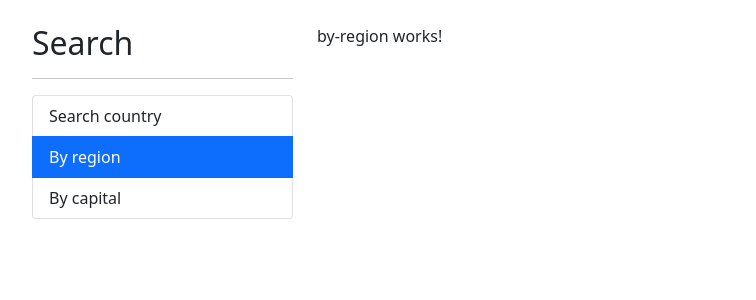
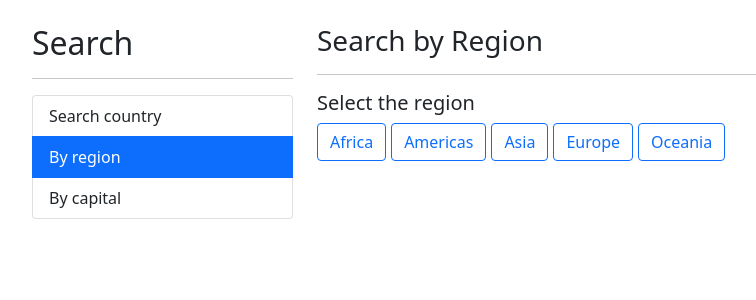
Before and after one commit to jorgeramos2068/angular-app-10-countries, an Angular app: page /region in a window 1280 px wide. Shown: the top 300 px of the page, without its empty margins (50-806 px from the left). Built offline with nearby package versions, Linux system fonts and the light colour scheme.

Commit message:
Add functionality to search countries by region

```diff
--- a/src/app/countries/pages/by-region/by-region.component.html
+++ b/src/app/countries/pages/by-region/by-region.component.html
@@ -1 +1,24 @@
-<p>by-region works!</p>
+<h3>
+  Search by Region <small>{{ activeRegion | titlecase }}</small>
+</h3>
+<hr />
+
+<h5>Select the region</h5>
+<div class="row">
+  <div class="col">
+    <button
+      *ngFor="let region of regions"
+      class="mr-1"
+      [class]="getCSSClass(region)"
+      (click)="activateRegion(region)"
+    >
+      {{ region | titlecase }}
+    </button>
+  </div>
+</div>
+
+<div *ngIf="countries.length" class="row">
+  <div class="col">
+    <app-country-table [countries]="countries"></app-country-table>
+  </div>
+</div>
--- a/src/app/countries/pages/by-region/by-region.component.ts
+++ b/src/app/countries/pages/by-region/by-region.component.ts
@@ -1,16 +1,44 @@
-import { Component, OnInit } from '@angular/core';
+import { Component } from '@angular/core';
+import { CountriesService } from '../../services/countries.service';
+import { Country } from '../../interfaces/countries.interface';
 
 @Component({
   selector: 'app-by-region',
   templateUrl: './by-region.component.html',
-  styles: [
-  ]
 })
-export class ByRegionComponent implements OnInit {
+export class ByRegionComponent {
+  public regions: string[] = [
+    'africa',
+    'americas',
+    'asia',
+    'europe',
+    'oceania',
+  ];
+  public activeRegion: string = '';
+  public countries: Country[] = [];
 
-  constructor() { }
+  constructor(private countriesService: CountriesService) {}
 
-  ngOnInit(): void {
+  getCSSClass(region: string): string {
+    return region === this.activeRegion
+      ? 'btn btn-primary'
+      : 'btn btn-outline-primary';
   }
 
+  activateRegion(region: string): void {
+    if (region === this.activeRegion) {
+      return;
+    }
+    this.activeRegion = region;
+    this.countries = [];
+    this.countriesService.searchByRegion(this.activeRegion).subscribe({
+      next: (respCountries: Country[]) => {
+        this.countries = respCountries;
+      },
+      error: (err) => {
+        console.log(err);
+        this.countries = [];
+      },
+    });
+  }
 }
--- a/src/app/countries/services/countries.service.ts
+++ b/src/app/countries/services/countries.service.ts
@@ -21,6 +21,11 @@
     return this.http.get<Country[]>(url);
   }
 
+  searchByRegion(region: string): Observable<Country[]> {
+    const url = `${this.urlApi}/region/${region}`;
+    return this.http.get<Country[]>(url);
+  }
+
   getCountryByAlpha(id: string): Observable<Country> {
     const url = `${this.urlApi}/alpha/${id}`;
     return this.http.get<Country>(url);
```
